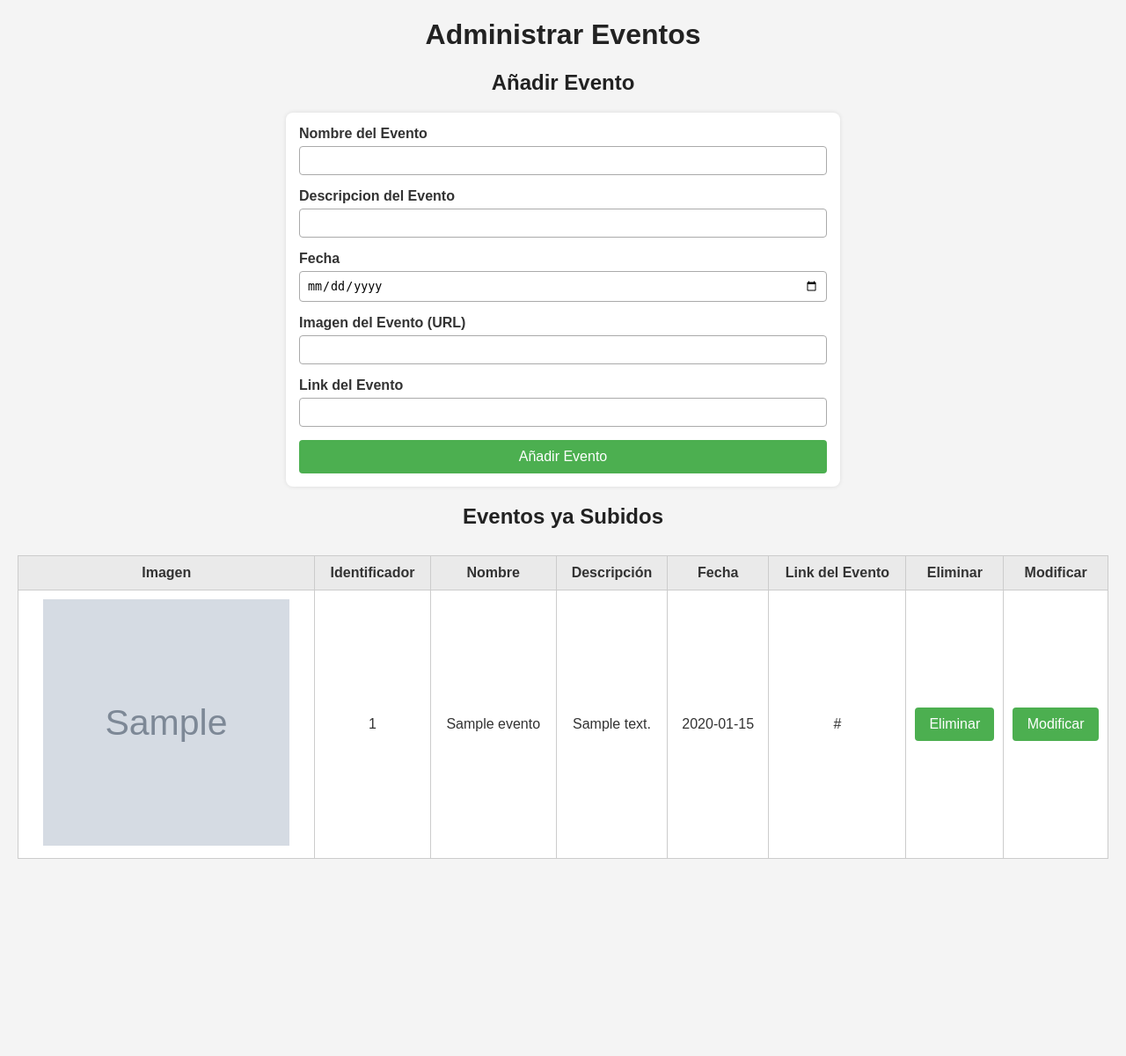
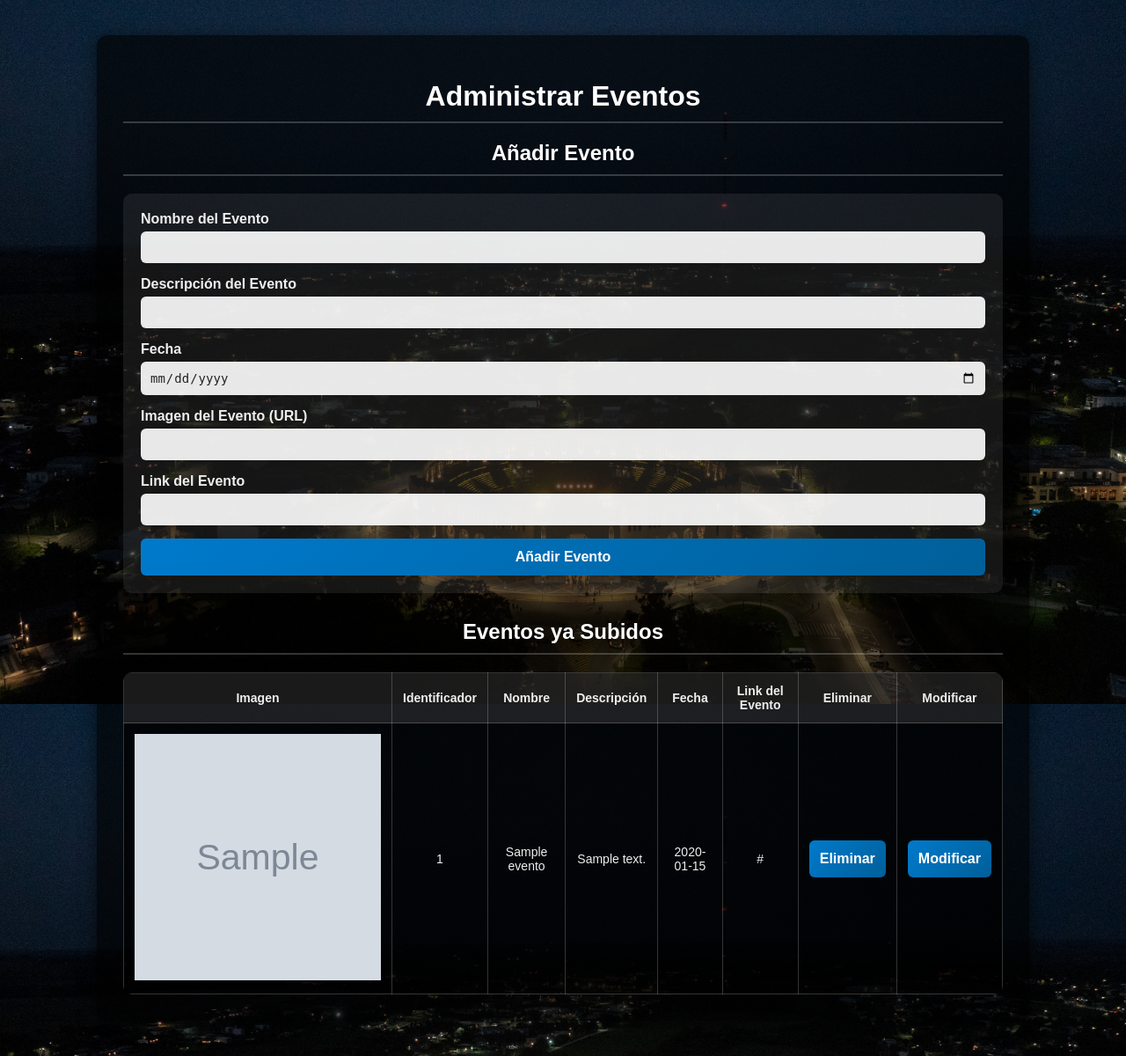
Before and after one commit to Citadin2025/demo-proyecto-plazatoros, a PHP site: page /administrarEvento.html in a window 1280 px wide. Shown: the whole page at 88% size. Before the commit the page ends 976 px from the top, so only its background shows below. Run offline with PHP 8.4, Linux system fonts and the light colour scheme; tables that the repository leaves empty hold one stand-in row (values such as "Sample post"); grey boxes marked "Sample" are stand-in pictures.

Commit message:
AdministrarEventos-Modificaciones-Visuales

```diff
--- a/administrarEvento.html
+++ b/administrarEvento.html
@@ -9,44 +9,44 @@
 </head>
 
 <body>
+    <div class="container">
         <h1>Administrar Eventos</h1>
 
         <div>
-        <h2> Añadir Evento</h2>
+            <h2>Añadir Evento</h2>
 
-        <form action="./backEnd/api/api.php?url=masEventos" method="post" id="formulario-evento"> <!--Importante no tocar-->
+            <form action="./backEnd/api/api.php?url=masEventos" method="post" id="formulario-evento">
                 <div>
                     <label for="nombre">Nombre del Evento</label>
-                <input type="text" id="nombre" name="nombre" required> <!-- Importante no tocar-->
+                    <input type="text" id="nombre" name="nombre" required>
                 </div>
 
                 <div>
-                <label for="descripcion">Descripcion del Evento</label>
-                <input type="text" id="descripcion" name="descripcion" required> <!-- Importante no tocar-->
+                    <label for="descripcion">Descripción del Evento</label>
+                    <input type="text" id="descripcion" name="descripcion" required>
+                </div>
 
-            </div>
                 <div>
                     <label for="fecha">Fecha</label>
-                <input type="date" id="fecha" name="fecha" required> <!-- Importante no tocar-->
-
+                    <input type="date" id="fecha" name="fecha" required>
                 </div>
 
                 <div>
                     <label for="imagen">Imagen del Evento (URL)</label>
-                <input type="text" id="imagen" name="imagen" required> <!-- Importante no tocar-->
+                    <input type="text" id="imagen" name="imagen" required>
                 </div>
 
                 <div>
                     <label for="linkDeCompra">Link del Evento</label>
-                <input type="text" id="linkDeCompra" name="linkDeCompra" required> <!-- Importante no tocar-->
+                    <input type="text" id="linkDeCompra" name="linkDeCompra" required>
                 </div>
-            <button type="submit" id="enviar" name="enviar">Añadir Evento</button> <!-- Importante no tocar-->
+                <button type="submit" id="enviar" name="enviar">Añadir Evento</button>
             </form>
+        </div>
 
-    </div>
         <div>
             <h2>Eventos ya Subidos</h2>
-        <table> <!--Importante no tocar-->
+            <table>
                 <thead>
                     <tr>
                         <th>Imagen</th>
@@ -59,12 +59,12 @@
                         <th>Modificar</th>
                     </tr>
                 </thead>
-            <tbody id="contenedor-eventos"> <!--Importante no tocar-->
+                <tbody id="contenedor-eventos">
                 </tbody>
             </table>
+        </div>
+    </div>
+</body>
 
-    </div>
-
-</body>
-    <script src="./assets/js/portaEventosAdminVer.js" defer></script> <!-- importante no tocar-->
+<script src="./assets/js/portaEventosAdminVer.js" defer></script>
 </html>
--- a/assets/css/administrarEvento.css
+++ b/assets/css/administrarEvento.css
@@ -2,24 +2,39 @@
 
 body {
     font-family: Arial, sans-serif;
-    margin: 20px;
+    margin: 0;
     padding: 0;
-    background-color: #f4f4f4;
-    color: #333;
+    /* Fondo nocturno */
+    background: url('../images/plaza_noche.jpg') no-repeat center center fixed;
+    background-size: cover;
+    color: #fff;
 }
 
+/* Caja principal */
+.container {
+    background: rgba(0, 0, 0, 0.65);
+    padding: 30px;
+    border-radius: 12px;
+    box-shadow: 0 4px 20px rgba(0,0,0,0.6);
+    max-width: 1000px;
+    margin: 40px auto;
+}
+
+/* Títulos */
 h1, h2 {
     text-align: center;
-    color: #222;
+    color: #fff;
+    margin-bottom: 20px;
+    border-bottom: 2px solid rgba(255, 255, 255, 0.2);
+    padding-bottom: 10px;
 }
 
+/* Formulario */
 form {
-    background-color: #fff;
-    padding: 15px;
-    border-radius: 8px;
-    box-shadow: 0 0 5px rgba(0, 0, 0, 0.1);
-    max-width: 600px;
-    margin: 20px auto;
+    background: rgba(255, 255, 255, 0.08);
+    padding: 20px;
+    border-radius: 10px;
+    margin-bottom: 30px;
 }
 
 form div {
@@ -30,50 +45,68 @@ label {
     display: block;
     margin-bottom: 5px;
     font-weight: bold;
+    color: #eee;
 }
 
 input[type="text"],
 input[type="date"] {
     width: 100%;
-    padding: 8px;
-    border: 1px solid #aaa;
-    border-radius: 4px;
+    padding: 10px;
+    border: none;
+    border-radius: 6px;
     box-sizing: border-box;
+    outline: none;
+    background: rgba(255,255,255,0.9);
+    color: #222;
+    font-size: 14px;
 }
 
+/* Botón */
 button {
     display: block;
     width: 100%;
-    padding: 10px;
-    background-color: #4CAF50;
+    padding: 12px;
+    background: linear-gradient(135deg, #007acc, #005f99);
     color: white;
     font-size: 16px;
+    font-weight: bold;
     border: none;
-    border-radius: 4px;
+    border-radius: 6px;
     cursor: pointer;
+    transition: all 0.3s ease;
 }
 
 button:hover {
-    background-color: #45a049;
+    background: linear-gradient(135deg, #0099ff, #0077cc);
+    transform: scale(1.03);
 }
 
+/* Tabla */
 table {
     width: 100%;
     border-collapse: collapse;
-    margin-top: 30px;
-    background-color: #fff;
+    background: rgba(0,0,0,0.6);
+    border-radius: 10px;
+    overflow: hidden;
 }
 
 th, td {
-    border: 1px solid #ccc;
-    padding: 10px;
+    border: 1px solid rgba(255,255,255,0.2);
+    padding: 12px;
     text-align: center;
+    color: #eee;
+    font-size: 14px;
 }
 
 thead {
-    background-color: #eaeaea;
+    background: rgba(255,255,255,0.1);
+    font-weight: bold;
 }
 
 tbody tr:nth-child(even) {
-    background-color: #f9f9f9;
+    background: rgba(255,255,255,0.05);
 }
+
+tbody tr:hover {
+    background: rgba(255,255,255,0.15);
+}
```
Also changed, not shown: assets/images/plaza_noche.jpg (added). Lines whose indentation alone changed are shown as unchanged.
